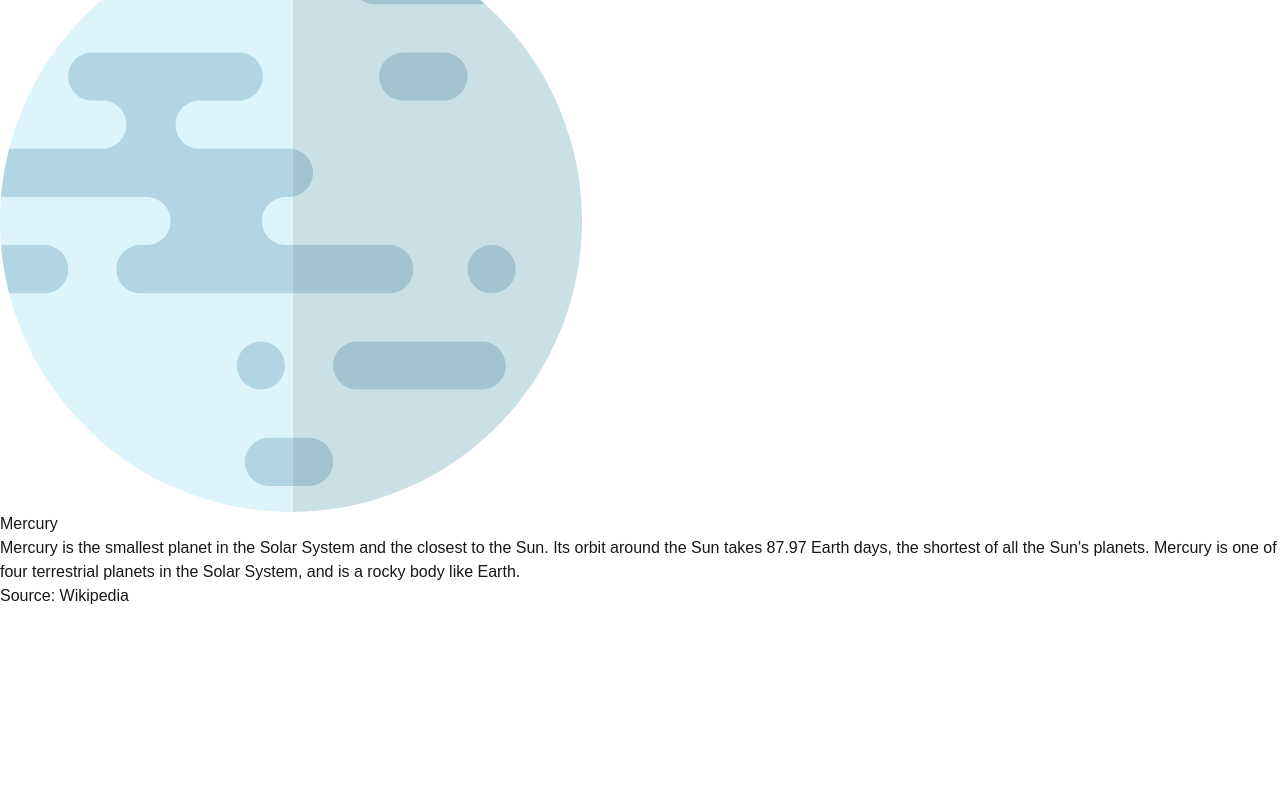
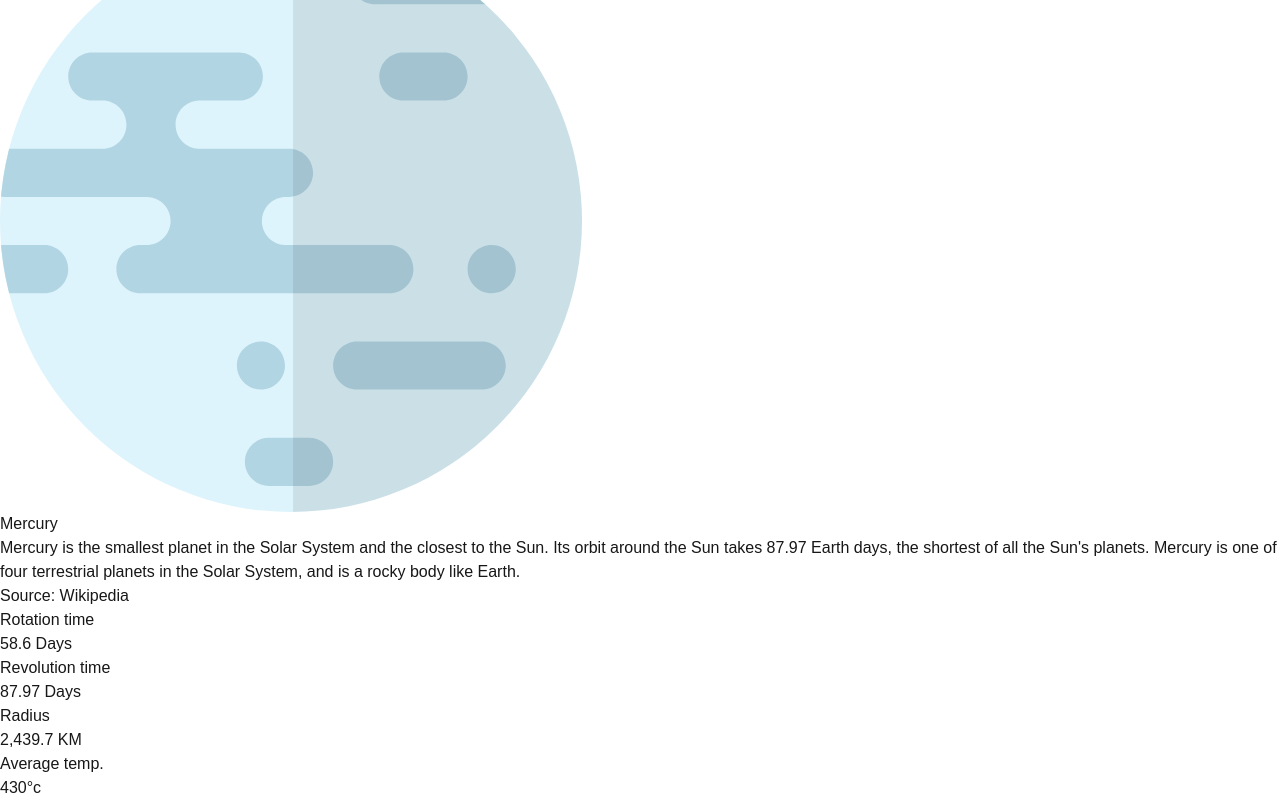
Before and after one commit to rickydodd/planet-facter, a Next.js app: page / in a window 1280 px wide. Shown: the part 310-1110 px from the top of the page. Before the commit the page ends 918 px from the top, so only its background shows below. Built offline with nearby package versions, Linux system fonts and the light colour scheme.

Commit message:
add: planet characteristics
Added characteristics to each planet, including rotation time,
revolution time, radius, and average temperature.

```diff
--- a/app/page.tsx
+++ b/app/page.tsx
@@ -169,6 +169,24 @@
           </p>
         </TabContent>
       </div>
+      <div className="planet-characteristics">
+        <div>
+          <p>Rotation time</p>
+          <p>{state.data[state.position].rotation}</p>
+        </div>
+        <div>
+          <p>Revolution time</p>
+          <p>{state.data[state.position].revolution}</p>
+        </div>
+        <div>
+          <p>Radius</p>
+          <p>{state.data[state.position].radius}</p>
+        </div>
+        <div>
+          <p>Average temp.</p>
+          <p>{state.data[state.position].temperature}</p>
+        </div>
+      </div>
     </>
   );
 }
```
